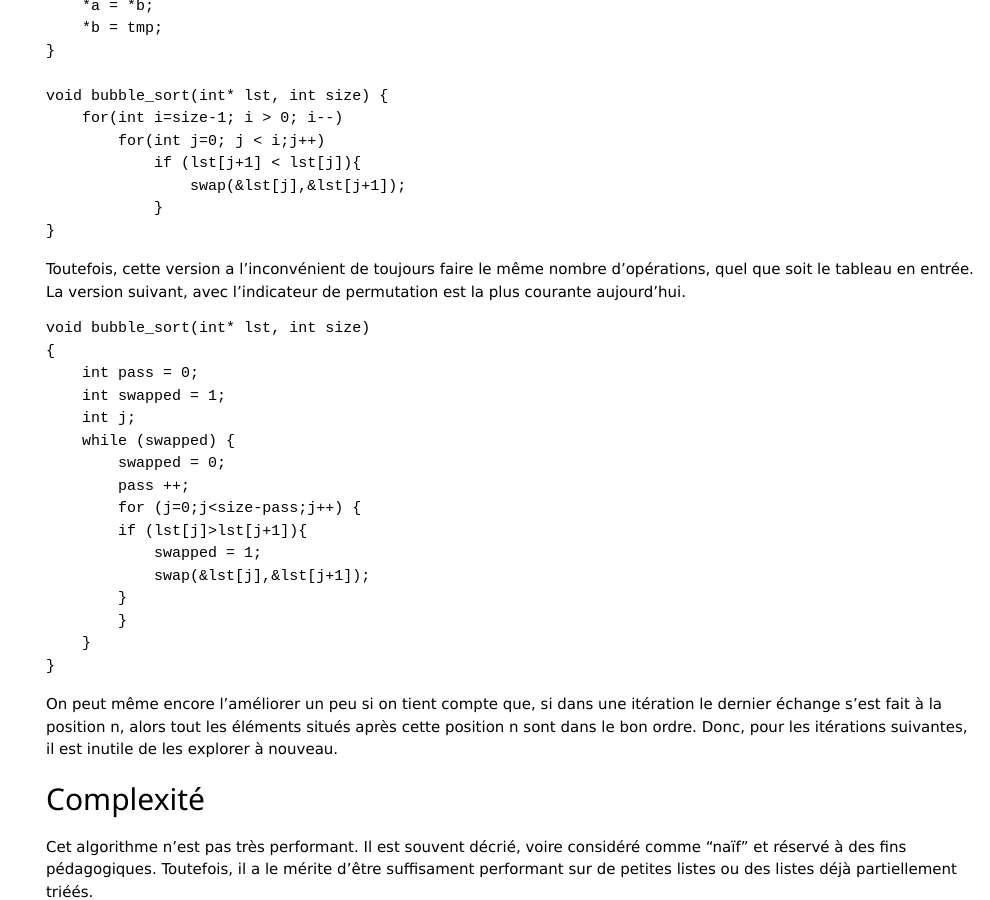
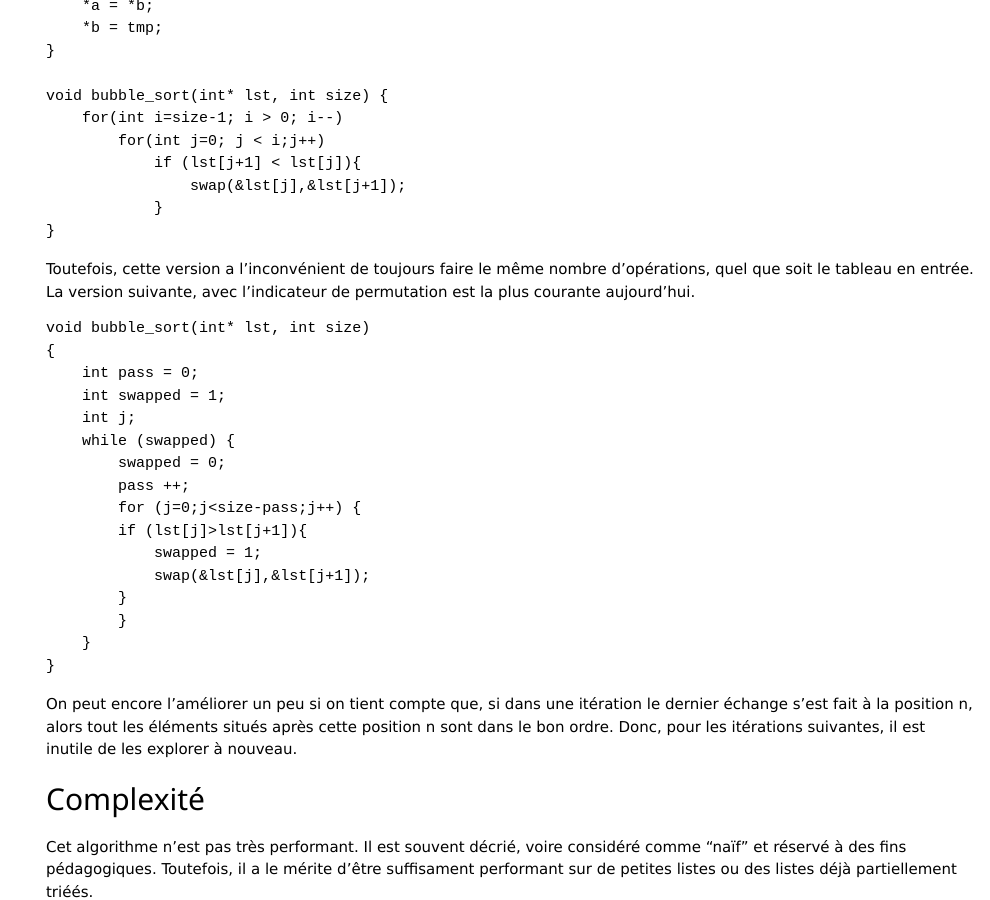
Before and after one commit to LWH-21/Algos, a Jekyll site: the page built from _posts/2020-11-20-bubblesort_fr.md, in a window 1280 px wide and 900 px high, scrolled down 1127 px. Shown: the whole window, without its empty margins (290-1280 px from the left). Built offline with Jekyll 4.4.1, drawn with Linux system fonts in a browser that asks for light colours; comment, search, counter and statistics services are not loaded.

Commit message:
Update 2020-11-20-bubblesort_fr.md

````diff
--- a/_posts/2020-11-20-bubblesort_fr.md
+++ b/_posts/2020-11-20-bubblesort_fr.md
@@ -207,7 +207,7 @@ void bubble_sort(int* lst, int size) {
 }
 ```
 
-Toutefois, cette version a l'inconvénient de toujours faire le même nombre d'opérations, quel que soit le tableau en entrée.  La version suivant, avec l'indicateur de permutation est la plus courante aujourd'hui.
+Toutefois, cette version a l'inconvénient de toujours faire le même nombre d'opérations, quel que soit le tableau en entrée.  La version suivante, avec l'indicateur de permutation est la plus courante aujourd'hui.
 
 ```c
 void bubble_sort(int* lst, int size)
@@ -227,8 +227,7 @@ void bubble_sort(int* lst, int size)
     }
 }
 ```
-On peut même encore l'améliorer un peu si on tient compte que, si dans une itération le dernier échange s'est fait à la position n, alors tout les éléments situés après cette
-position n sont dans le bon ordre. Donc, pour les itérations suivantes, il est inutile de les explorer à nouveau.
+On peut encore l'améliorer un peu si on tient compte que, si dans une itération le dernier échange s'est fait à la position n, alors tout les éléments situés après cette position n sont dans le bon ordre. Donc, pour les itérations suivantes, il est inutile de les explorer à nouveau.
 
 ## Complexité
 
````
